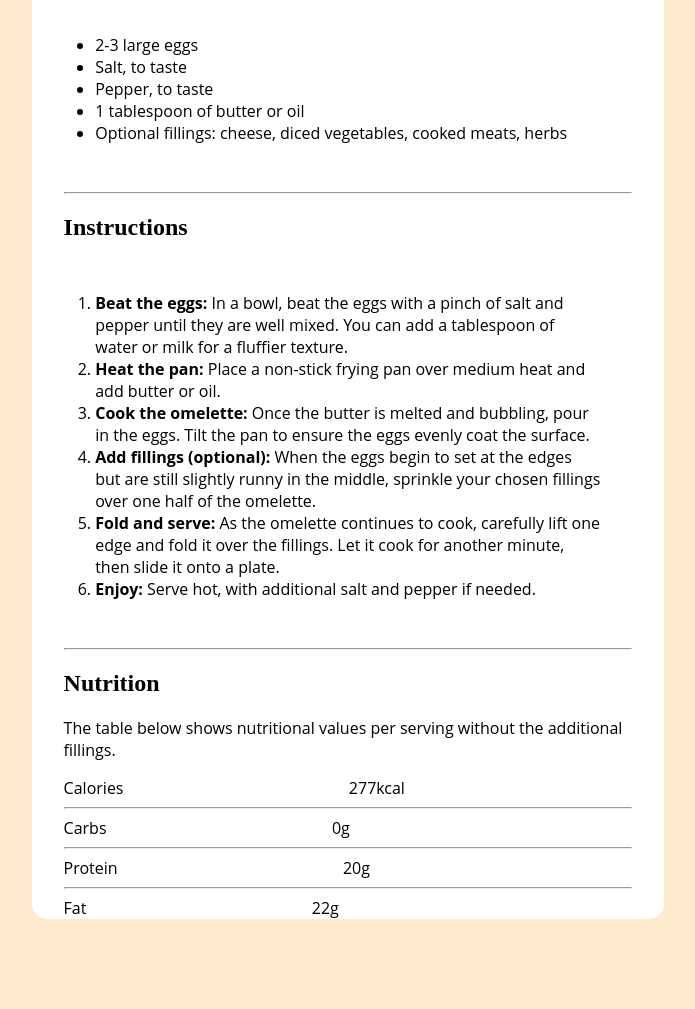
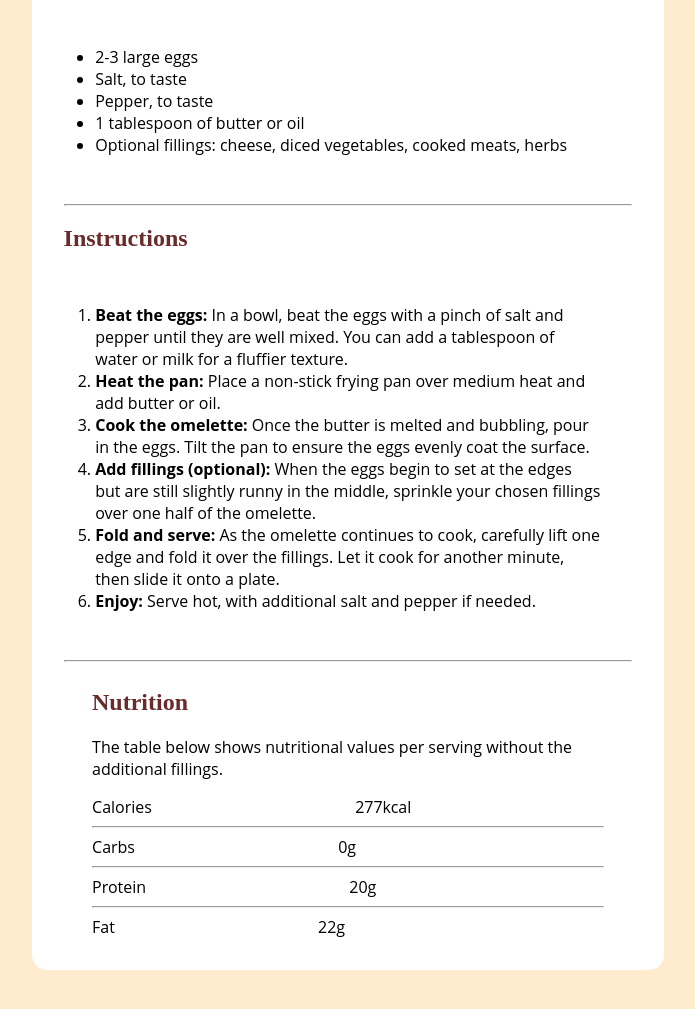
Before and after one commit to DanielM3218/cssExrecise, a plain HTML site: page index.html in a window 1280 px wide. Shown: the part 727-1736 px from the top of the page, without its empty margins (292-987 px from the left). Before the commit the page ends 1654 px from the top, so only its background shows below. Drawn offline with Linux system fonts and the light colour scheme.

Commit message:
lastupdate

```diff
--- a/index.html
+++ b/index.html
@@ -38,6 +38,7 @@
             <li><b>Enjoy:</b> Serve hot, with additional salt and pepper if needed.</li>
         </ol>
         <hr>
+        <div class="Nutrition">
         <h2>Nutrition</h2>
         <p>The table below shows nutritional values per serving without the additional fillings.</p>
         <span>Calories </span> <span>277kcal </span>
@@ -48,5 +49,6 @@
         <hr>
         <span>Fat </span> <span>22g</span>
     </div>
+</div>
 </body>
 </html>
--- a/style.css
+++ b/style.css
@@ -8,6 +8,7 @@ div{
     margin: auto;
     width:50%;
     border-radius: 15px;
+    margin-bottom: 5%;
 
 }
 img{
@@ -44,12 +45,14 @@ h2{
     margin: 5 auto;
     margin-left: 5%;
     margin-right: 5%;
+    color: rgb(105, 43, 43);
 }
 
 hr{
     margin: 5 auto;
     margin-left: 5%;
     margin-right: 5%;
+
 
 }
 
@@ -80,3 +83,10 @@ h3{
     margin-right: 5%;
     color: rgb(171, 11, 160);
 }
+
+.Nutrition{
+    margin-left: 5%;
+    margin-right: 5%;
+    width: 90%;
+
+}
```
